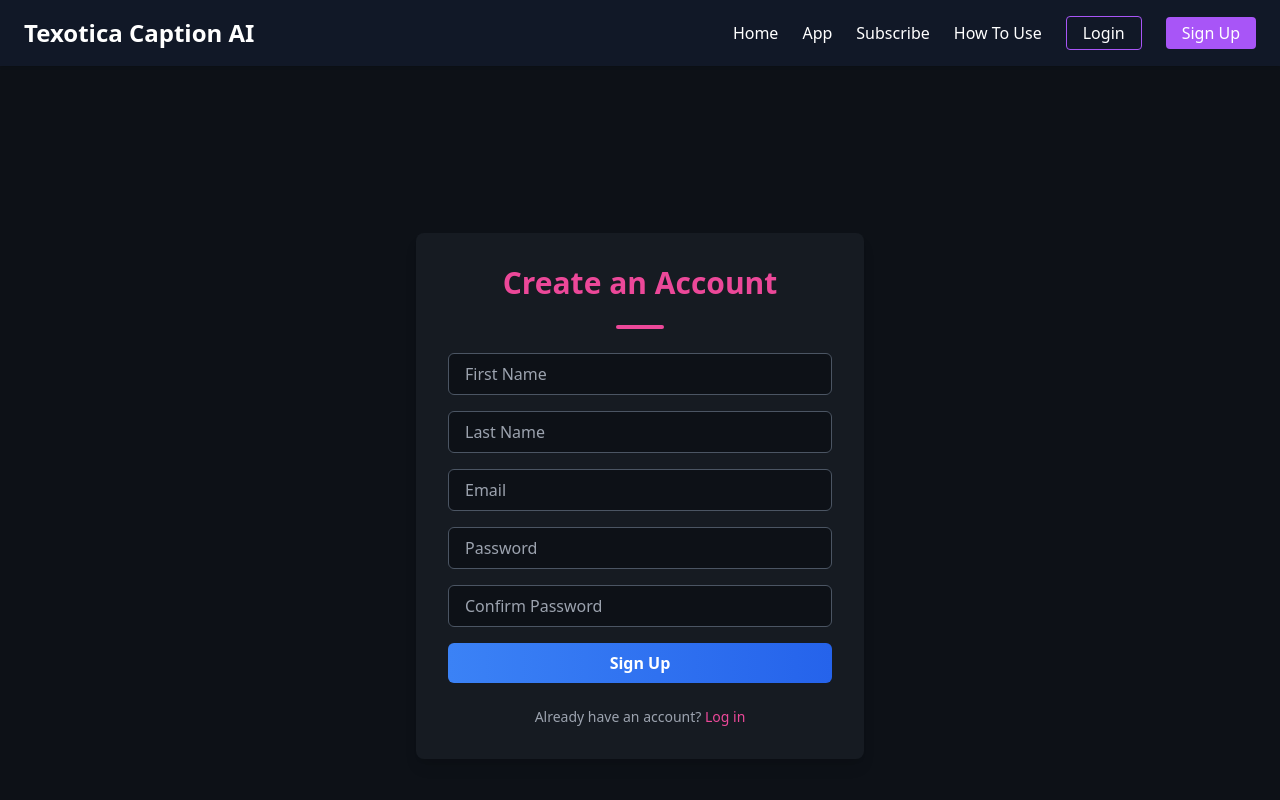
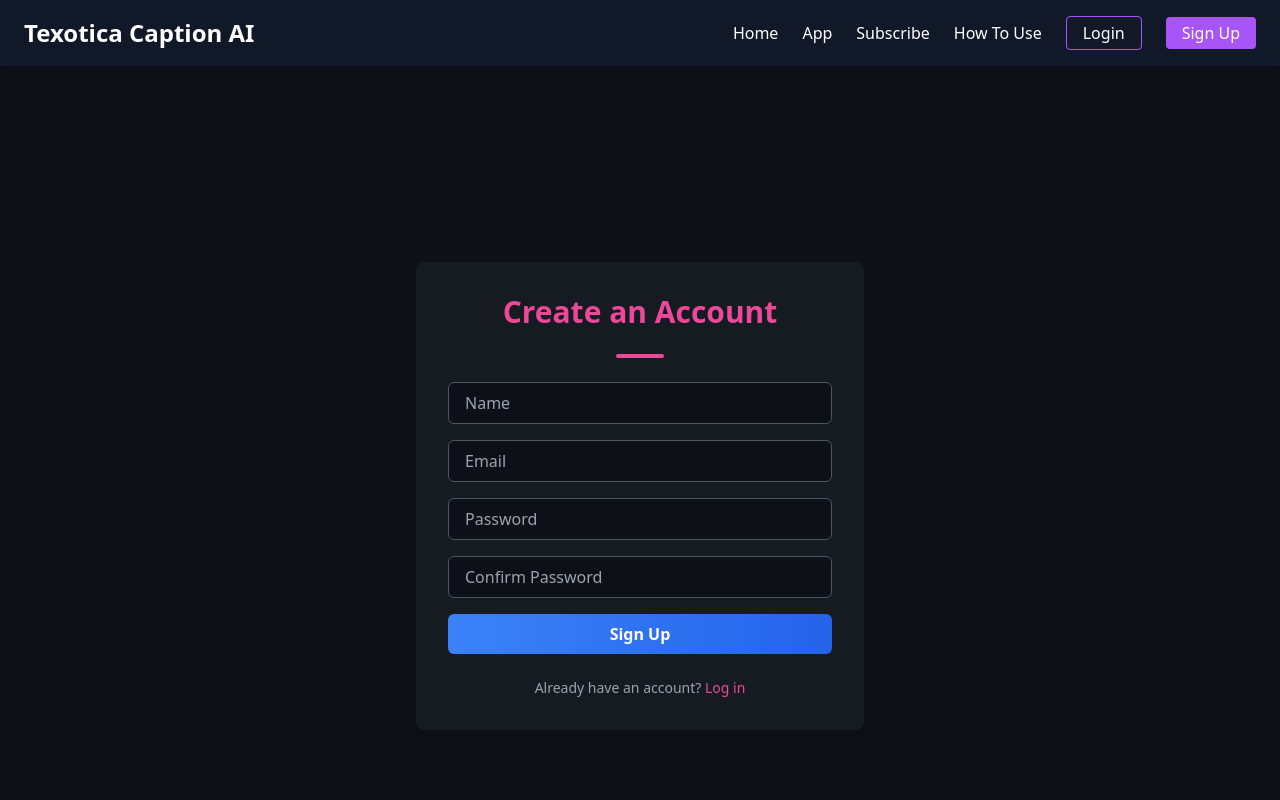
Before and after one commit to saadsaifullah/caption_ai, a React (Vite) app: page /signup in a window 1280 px wide. Shown: the top 800 px of the page. Built offline with nearby package versions, Linux system fonts and the light colour scheme; no server answers.

Commit message:
Update project for deployment

```diff
--- a/src/components/Signup.tsx
+++ b/src/components/Signup.tsx
@@ -70,15 +70,9 @@ export default function Signup() {
         <div className="space-y-4">
           <input
             className="w-full px-4 py-2 rounded-md bg-[#0d1117] border border-gray-600 text-white placeholder-gray-400 focus:outline-none focus:ring-2 focus:ring-pink-500"
-            placeholder="First Name"
+            placeholder="Name"
             value={firstName}
             onChange={(e) => setFirstName(e.target.value)}
-          />
-          <input
-            className="w-full px-4 py-2 rounded-md bg-[#0d1117] border border-gray-600 text-white placeholder-gray-400 focus:outline-none focus:ring-2 focus:ring-pink-500"
-            placeholder="Last Name"
-            value={lastName}
-            onChange={(e) => setLastName(e.target.value)}
           />
           <input
             className="w-full px-4 py-2 rounded-md bg-[#0d1117] border border-gray-600 text-white placeholder-gray-400 focus:outline-none focus:ring-2 focus:ring-pink-500"
```
